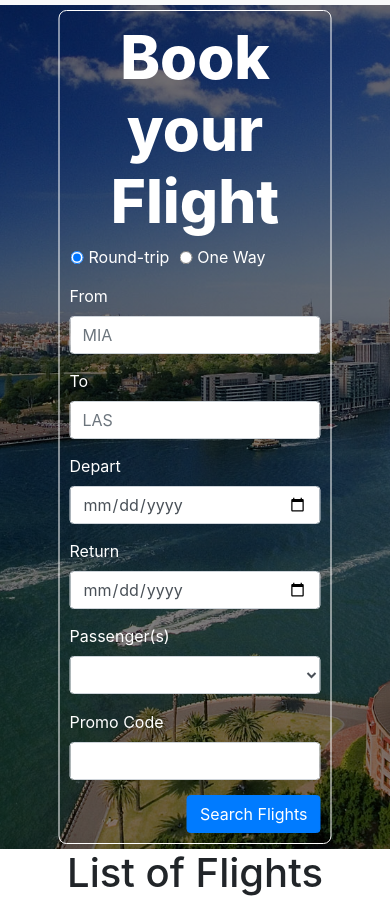
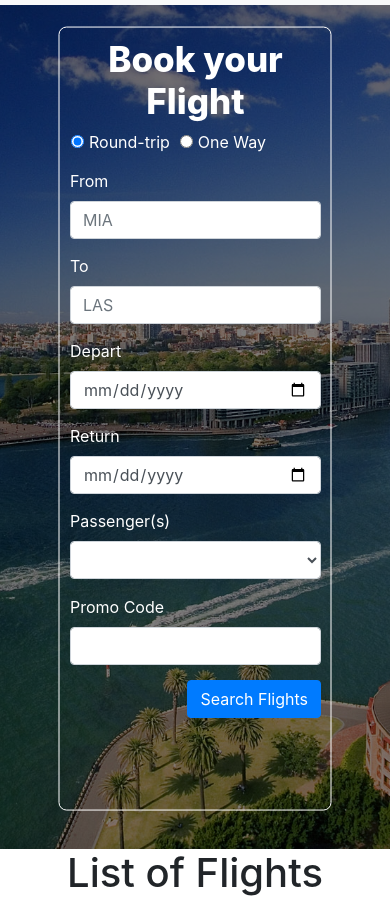
Before and after one commit to captainflo/EveryMundo-Internship, a website: page public/index.html in a window 390 px wide. Shown: the part 51-956 px from the top of the page. Drawn offline with nearby package versions, Linux system fonts and the light colour scheme; no server answers.

Commit message:
Fix responsive

```diff
--- a/public/assets/css/style.css
+++ b/public/assets/css/style.css
@@ -107,4 +107,14 @@ label{
   .hero-image {
     height: 100%;
   }
+
+  .hero-text{
+    height: 93%;
+    top: 49%;
+    left: 50%;
+    overflow: auto;
+  }
+  .hero-text h1{
+    font-size: 35px;
+  }
 }
```
